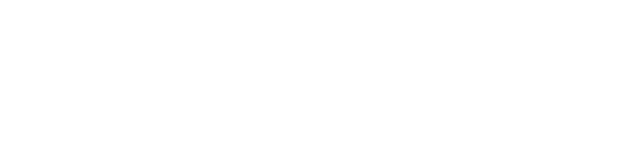
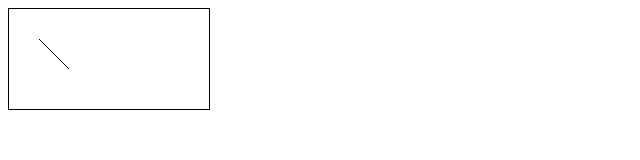
Before and after one commit to MrGhostlyOrb/FlappyBird2, a plain HTML site: page index.html in a window 1280 px wide. Shown: the whole page, without its empty margins (0-640 px from the left). Drawn offline with Linux system fonts and the light colour scheme.

Commit message:
Created canvas in canvas class

```diff
--- a/Canvas.js
+++ b/Canvas.js
@@ -0,0 +1,27 @@
+class Canvas{
+    constructor(height, width) {
+
+        this.height = height;
+        this.width = width;
+
+    }
+    createCanvas(){
+        const newCanvas = document.createElement("canvas");
+        newCanvas.id = "newCanvas";
+        newCanvas.height = this.height;
+        newCanvas.width = this.width;
+        document.body.appendChild(newCanvas);
+        const ctx = newCanvas.getContext("2d");
+        ctx.beginPath();
+        ctx.lineTo(50,50);
+        ctx.moveTo(30,30);
+        ctx.lineTo(60,60);
+        ctx.stroke();
+    }
+    getWidth(){
+        return this.width;
+    }
+    getHeight(){
+        return this.height;
+    }
+}
--- a/Main.js
+++ b/Main.js
@@ -1,7 +1,9 @@
-console.log("Created canvas element");
-const canva = document.createElement("canvas");
-canva.id = "canva";
-const height = canva.height = 500;
-const width = canva.width = 1000;
-document.body.appendChild(canva);
-const ctx = canva.getContext("2d");
+console.log("Going to create canvas");
+
+let currentCanvas = new Canvas(100,200);
+
+currentCanvas.createCanvas();
+
+console.log(currentCanvas.getHeight());
+
+console.log("Created Canvas");
--- a/index.html
+++ b/index.html
@@ -3,9 +3,11 @@
 <head>
     <meta charset="UTF-8">
     <title>Flappy Bird 2</title>
+    <link rel="stylesheet" type="text/css" href="style.css">
     <script src = "Bird.js" defer></script>
+    <script src = "Canvas.js" defer></script>
 </head>
 <body>
-    <script src = "Main.js"></script>
+    <script src = "Main.js" defer></script>
 </body>
 </html>
```
